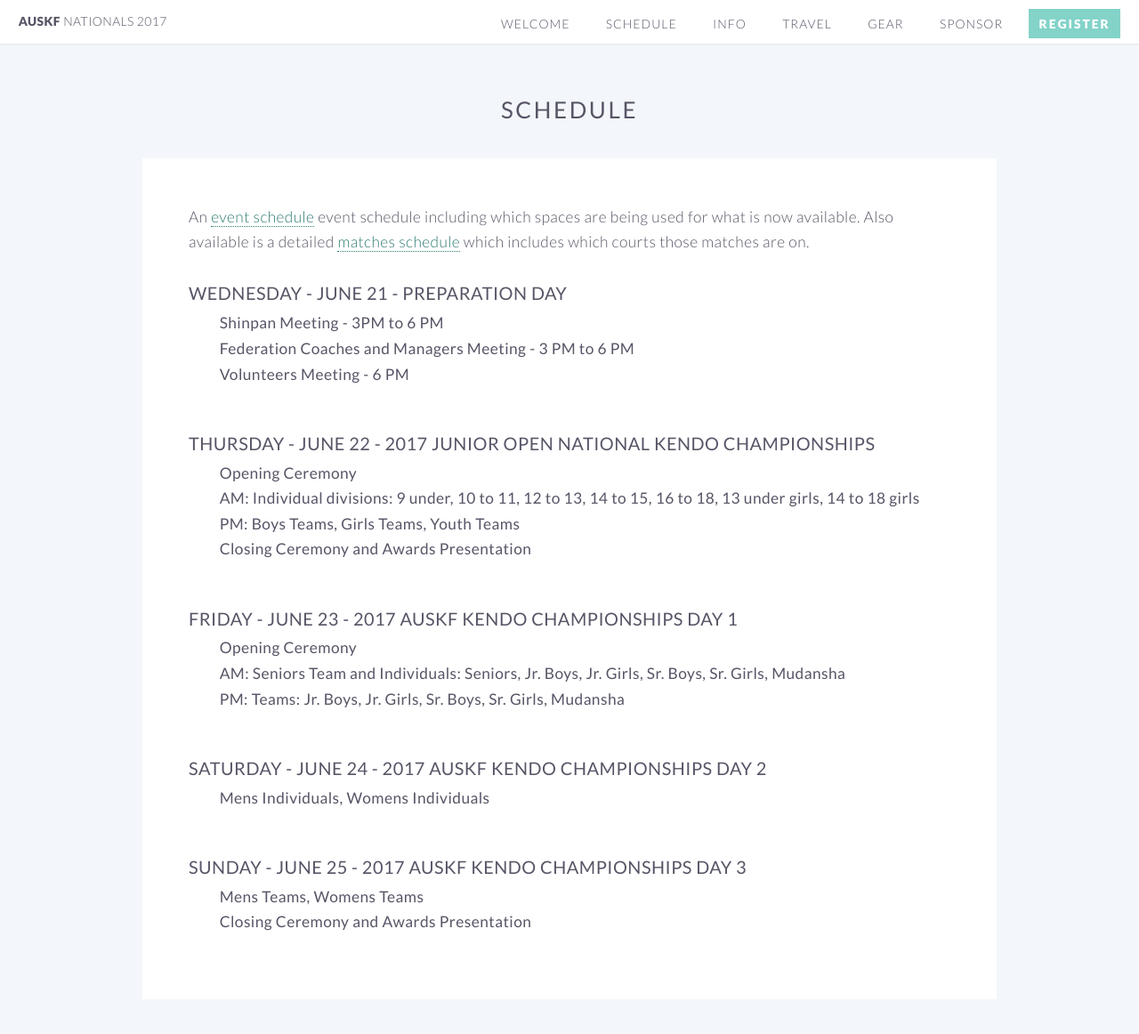
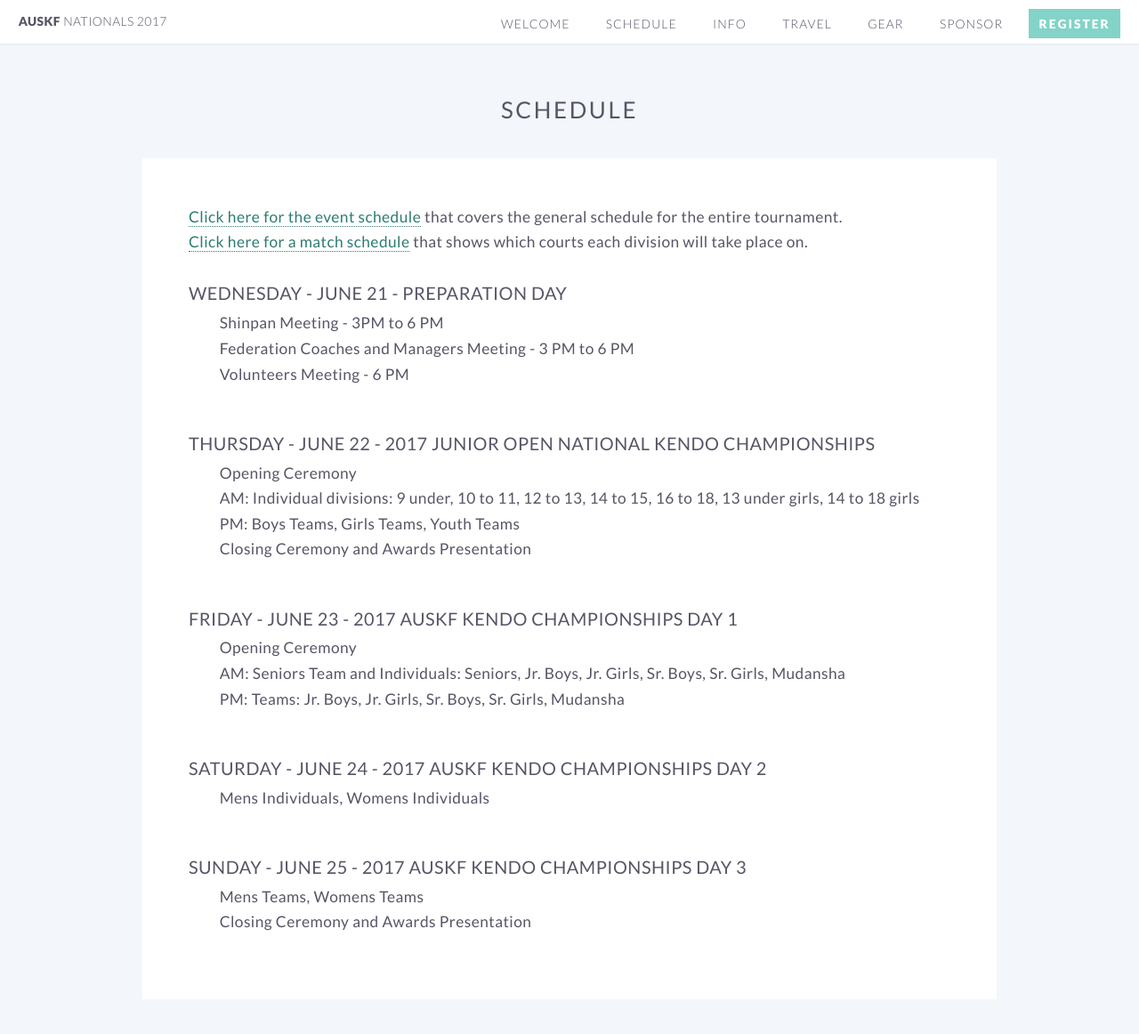
Before and after one commit to auskf-web/auskf-nationals.github.io, a Jekyll site: the page built from schedule.html, in a window 1280 px wide and 1400 px high. Shown: the top 1162 px of the window at 89% size. Built offline with Jekyll 4.4.1, drawn with Linux system fonts in a browser that asks for light colours.

Commit message:
Make it clearer that schedule links are links

```diff
--- a/schedule.html
+++ b/schedule.html
@@ -25,8 +25,8 @@ th, td {
 
 	<section class="wrapper style4 container">
 
-		An <a href="assets/schedule.pdf" target="blank">event schedule</a> event schedule including which spaces are being used for what is now available.
-		Also available is a detailed <a href="assets/matches.pdf" target="blank">matches schedule</a> which includes which courts those matches are on.
+		<b><a href="assets/schedule.pdf" target="blank">Click here for the event schedule</a> that covers the general schedule for the entire tournament.<br>
+		<b><a href="assets/matches.pdf" target="blank">Click here for a match schedule</a></b> that shows which courts each division will take place on.
 		<br><br>
 
 
```
